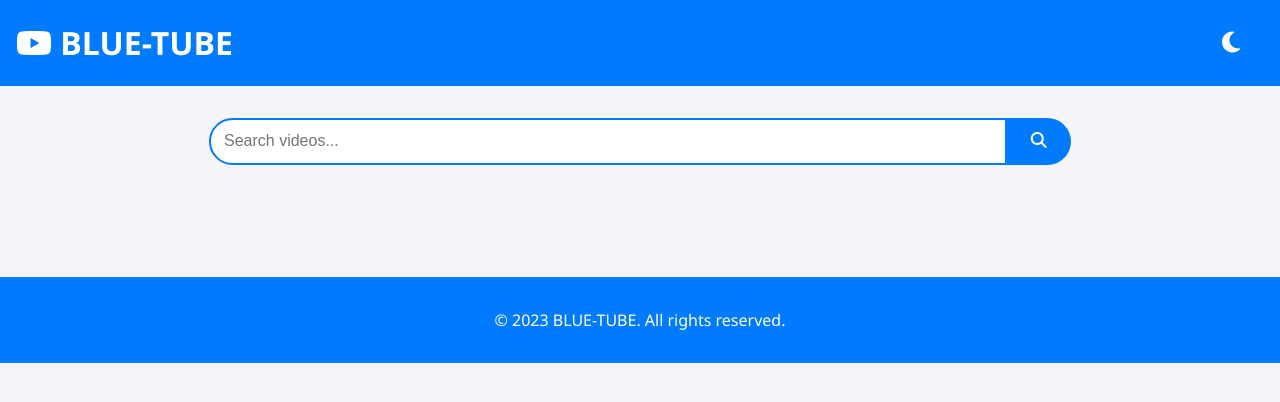
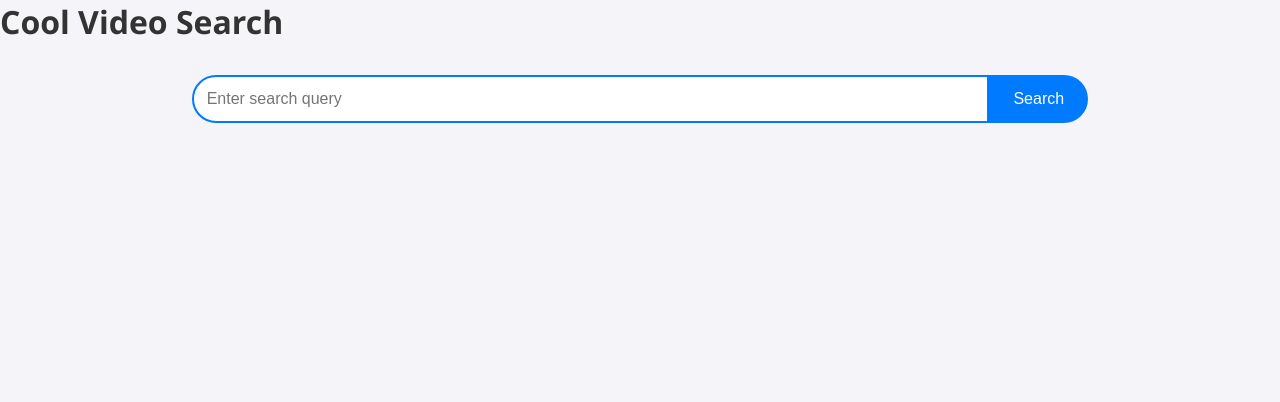
Before and after one commit to BLUEXDEMONl/BLUE-TUBE, a website: page public/index.html in a window 1280 px wide. Drawn offline with nearby package versions, Linux system fonts and the light colour scheme.

Commit message:
Update index.html

```diff
--- a/public/index.html
+++ b/public/index.html
@@ -3,27 +3,21 @@
 <head>
   <meta charset="UTF-8">
   <meta name="viewport" content="width=device-width, initial-scale=1.0">
-  <title>BLUE-TUBE</title>
+  <title>Cool Video Search</title>
   <link rel="stylesheet" href="style.css">
-  <link rel="stylesheet" href="https://cdnjs.cloudflare.com/ajax/libs/font-awesome/6.4.0/css/all.min.css">
+  <script src="https://unpkg.com/lucide@latest"></script>
 </head>
 <body>
-  <header>
-    <h1><i class="fab fa-youtube"></i> BLUE-TUBE</h1>
-    <button id="darkModeToggle"><i class="fas fa-moon"></i></button>
-  </header>
-
-  <div class="search-container">
-    <input type="text" id="searchQuery" placeholder="Search videos..." />
-    <button onclick="searchVideos()"><i class="fas fa-search"></i></button>
+  <div class="container">
+    <h1>Cool Video Search</h1>
+    <div class="search-container">
+      <input type="text" id="searchQuery" placeholder="Enter search query" />
+      <button onclick="searchVideos()" class="btn search-btn">
+        <i data-lucide="search"></i> Search
+      </button>
+    </div>
+    <div id="results" class="results"></div>
   </div>
-
-  <div class="results" id="results"></div>
-
-  <footer>
-    <p>&copy; 2023 BLUE-TUBE. All rights reserved.</p>
-  </footer>
-
   <script src="script.js"></script>
 </body>
 </html>
```
